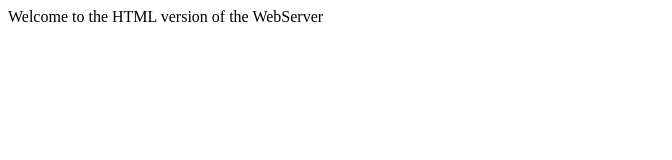
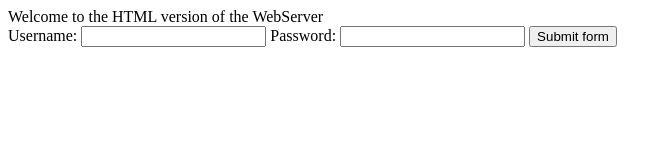
Before and after one commit to ahmedafzal552/Concurrency-Programming-Practice, a website: page index.html in a window 1280 px wide. Shown: the whole page, without its empty margins (0-672 px from the left). Drawn offline with Linux system fonts and the light colour scheme.

Commit message:
Form Parsing

```diff
--- a/index.html
+++ b/index.html
@@ -3,9 +3,16 @@
 <head>
     <meta charset="UTF-8">
     <meta name="viewport" content="width=Welco, initial-scale=1.0">
-    <title>Document</title>
+    <title>Cool Web Server</title>
 </head>
 <body>
     Welcome to the HTML version of the WebServer
+    <form action="/form" method="post">
+        <label for="username">Username:</label>
+        <input type="text" name="username" id="">
+        <label for="password">Password:</label>
+        <input type="password" name="password" id="">
+        <button type="submit">Submit form</button>
+    </form>
 </body>
 </html>
```
Also changed, not shown: index.js (+14 -0 lines).
